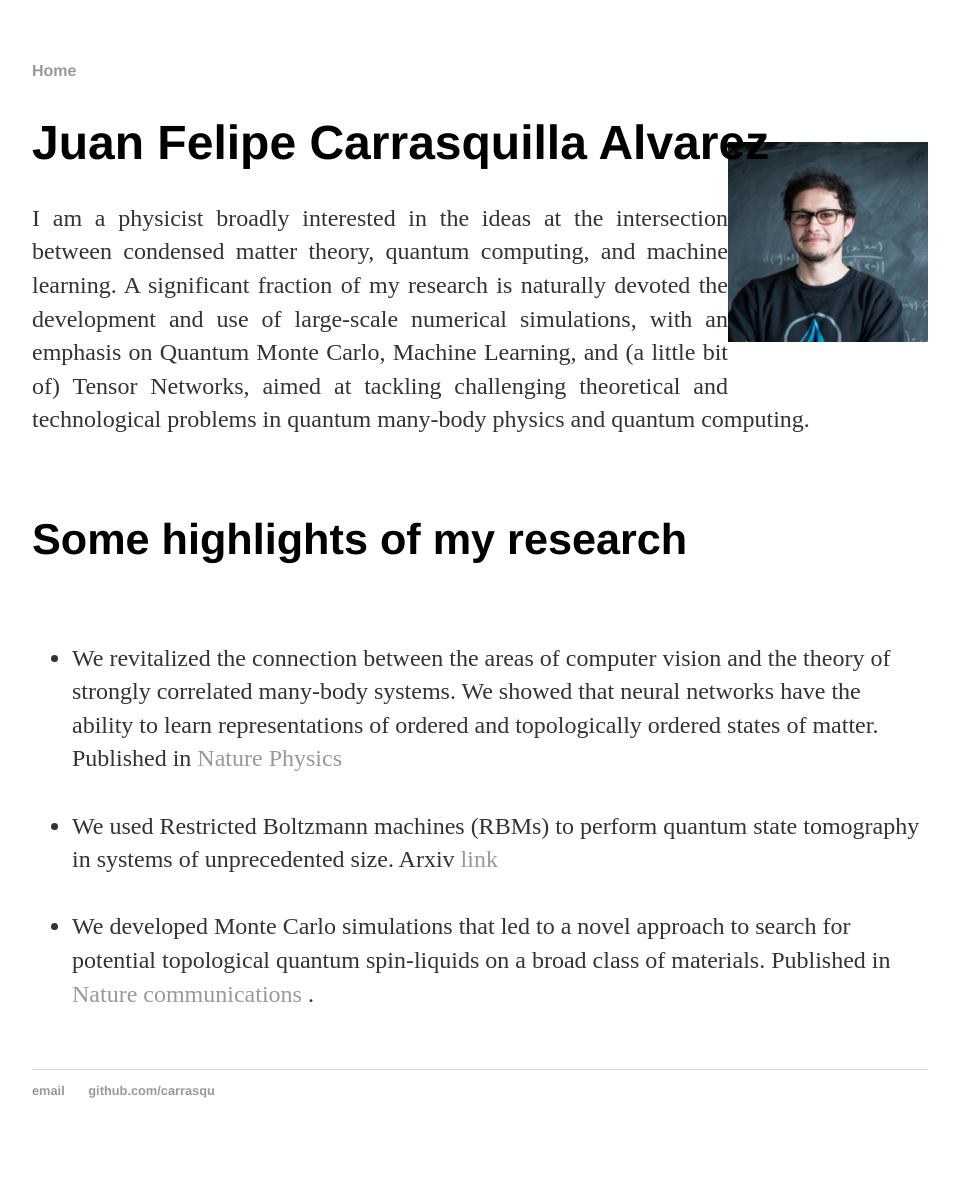
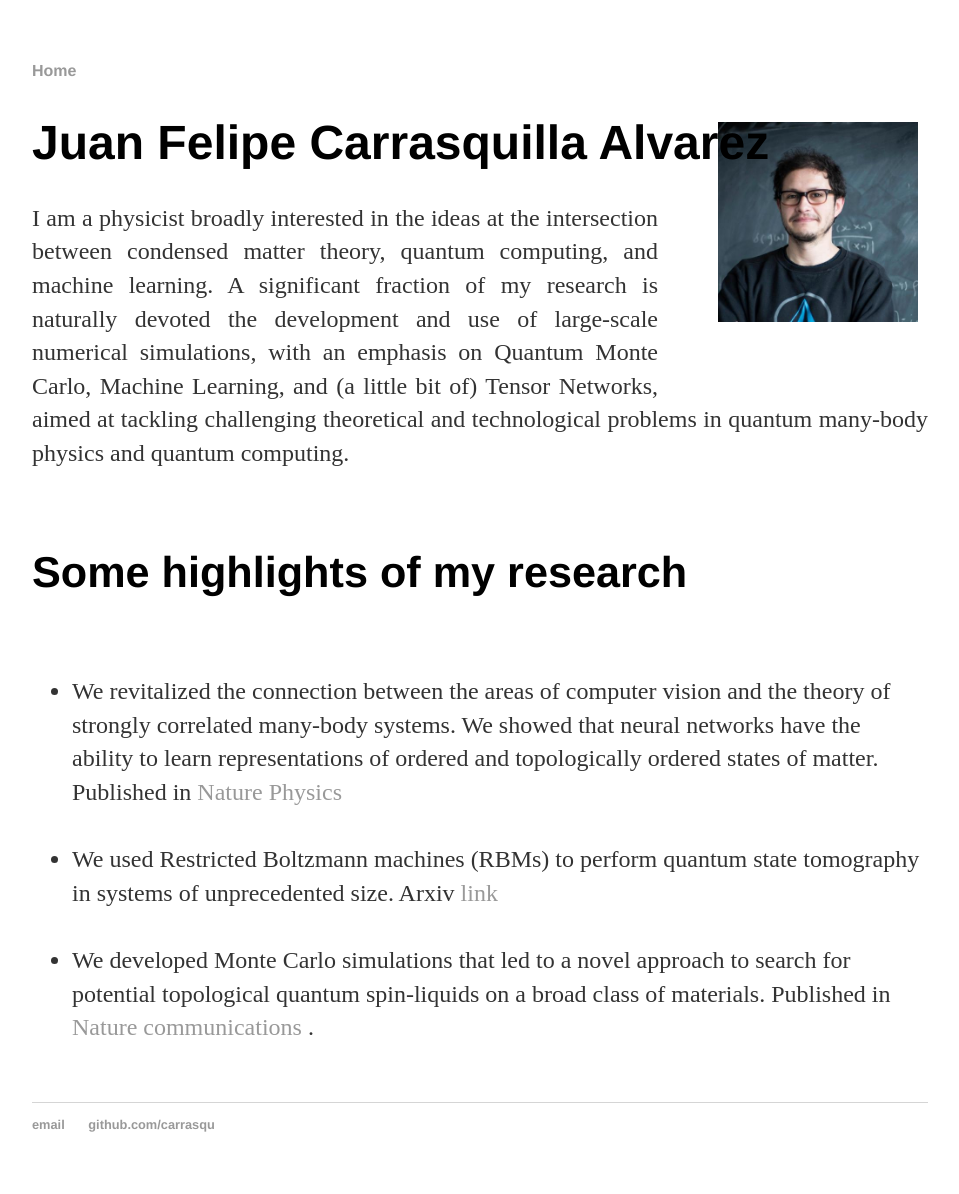
Before and after one commit to carrasqu/carrasqu.github.io, a Jekyll site: the page built from index.html, in a window 1280 px wide. Shown: the whole page, without its empty margins (160-1119 px from the left). Built offline with Jekyll 4.4.1, drawn with Linux system fonts in a browser that asks for light colours; before the commit the page ends 1160 px from its top, so only the background shows below that.

Commit message:
index again

```diff
--- a/index.html
+++ b/index.html
@@ -5,7 +5,7 @@
 <div class="blurb">
 	<h1>Juan Felipe Carrasquilla Alvarez</h1>
         <!--<IMG STYLE="position:absolute; TOP:35px; LEFT:570px; WIDTH:70px; HEIGHT:70px" SRC="images/9661833.jpeg">-->
-        <img src="images/9661833.jpeg" alt="Smiley face" style="float:right;width:200px;height:200px;margin-top:-60px; margin-bottom: 60px">
+        <img src="images/9661833.jpeg" alt="Smiley face" style="float:right;width:200px;height:200px;margin-top:-80px;margin-bottom:60px;margin-right:10px; margin-left:60px">
 	<p align="justify"> I am a physicist broadly interested in the ideas at the intersection between condensed matter theory, quantum computing, and machine learning. A significant fraction of my research is naturally devoted the development and use of large-scale numerical simulations, with an emphasis on Quantum Monte Carlo, Machine Learning, and (a little bit of) Tensor Networks, aimed at tackling challenging theoretical and technological problems in quantum many-body physics and quantum computing.</p> <br />
 
 
```
